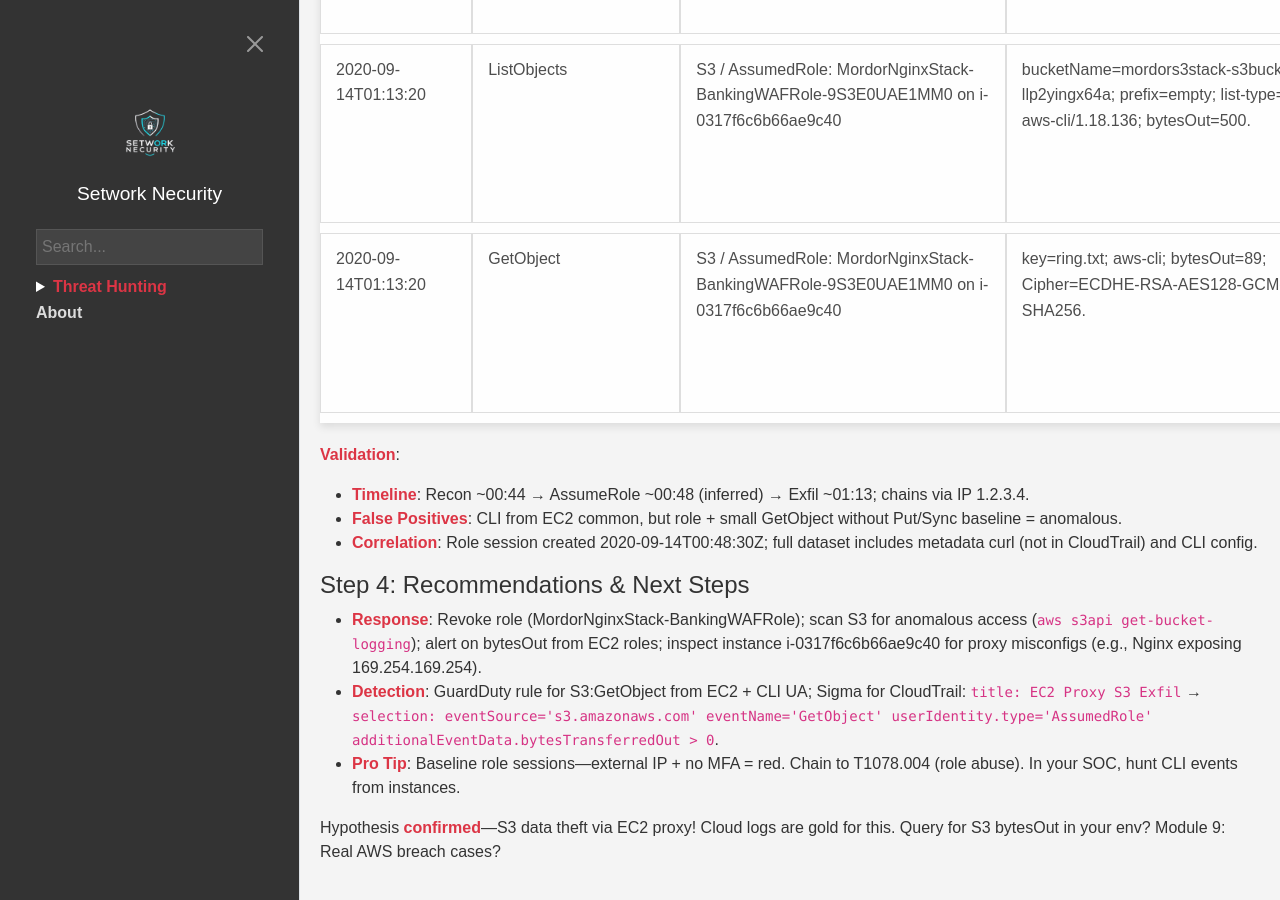
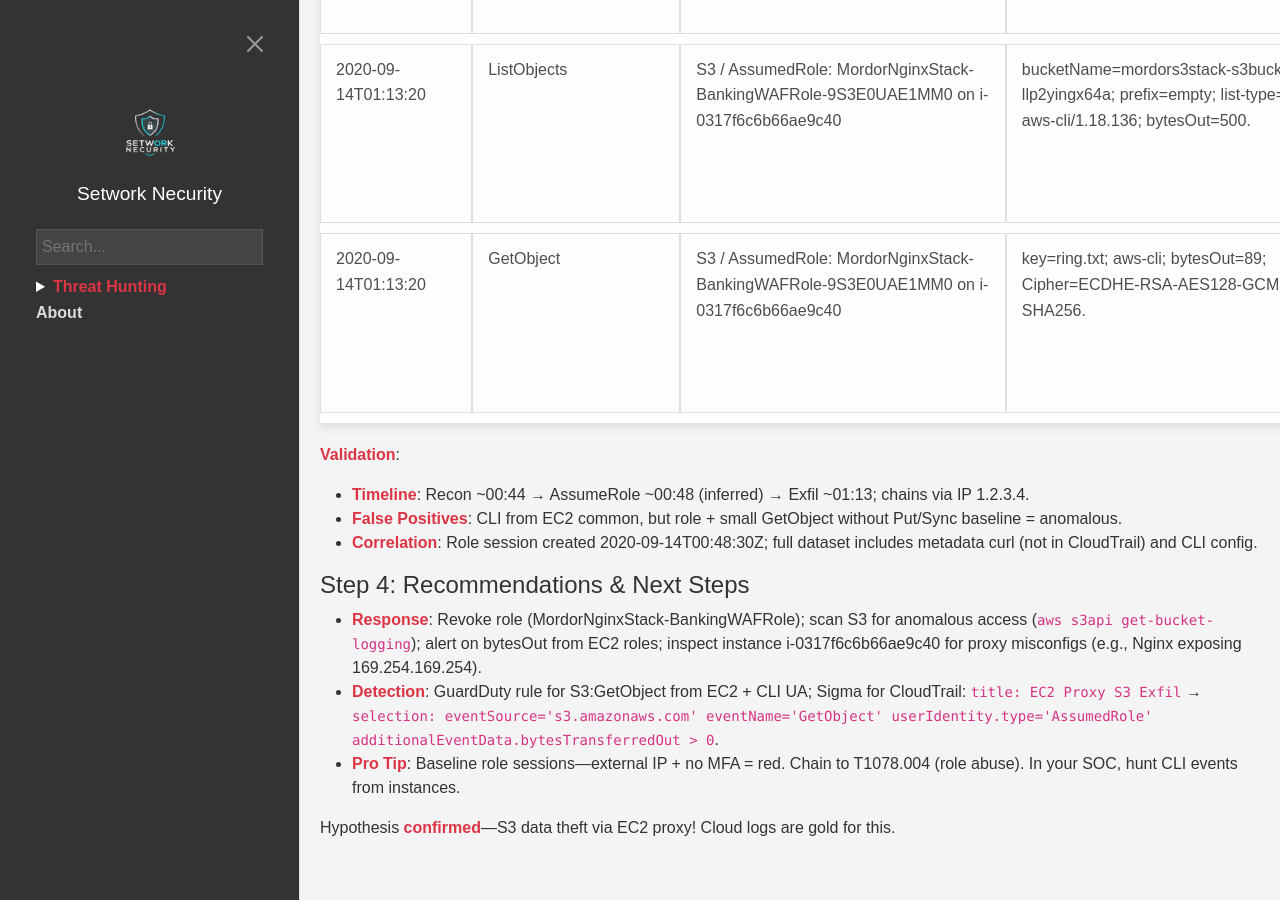
Before and after one commit to pbmundas/library, a Jekyll site: the page built from _posts/2025-07-29-Threat-Hunting-Exercise-Analyzing-EC2-Proxy-S3-Exfiltration-Dataset.md, in a window 1280 px wide and 900 px high, scrolled down 1658 px. Built offline with Jekyll 4.4.1, drawn with Linux system fonts in a browser that asks for light colours; comment, search, counter and statistics services are not loaded.

Commit message:
Update 2025-07-29-Threat-Hunting-Exercise-Analyzing-EC2-Proxy-S3-Exfiltration-Dataset.md

```diff
--- a/_posts/2025-07-29-Threat-Hunting-Exercise-Analyzing-EC2-Proxy-S3-Exfiltration-Dataset.md
+++ b/_posts/2025-07-29-Threat-Hunting-Exercise-Analyzing-EC2-Proxy-S3-Exfiltration-Dataset.md
@@ -49,4 +49,4 @@ Parsed ~10+ visible events (full ~100 truncated). Early recon by "pedro" (MFA-en
 - **Detection**: GuardDuty rule for S3:GetObject from EC2 + CLI UA; Sigma for CloudTrail: `title: EC2 Proxy S3 Exfil` → `selection: eventSource='s3.amazonaws.com' eventName='GetObject' userIdentity.type='AssumedRole' additionalEventData.bytesTransferredOut > 0`.
 - **Pro Tip**: Baseline role sessions—external IP + no MFA = red. Chain to T1078.004 (role abuse). In your SOC, hunt CLI events from instances.
 
-Hypothesis **confirmed**—S3 data theft via EC2 proxy! Cloud logs are gold for this. Query for S3 bytesOut in your env? Module 9: Real AWS breach cases?
+Hypothesis **confirmed**—S3 data theft via EC2 proxy! Cloud logs are gold for this.
```
